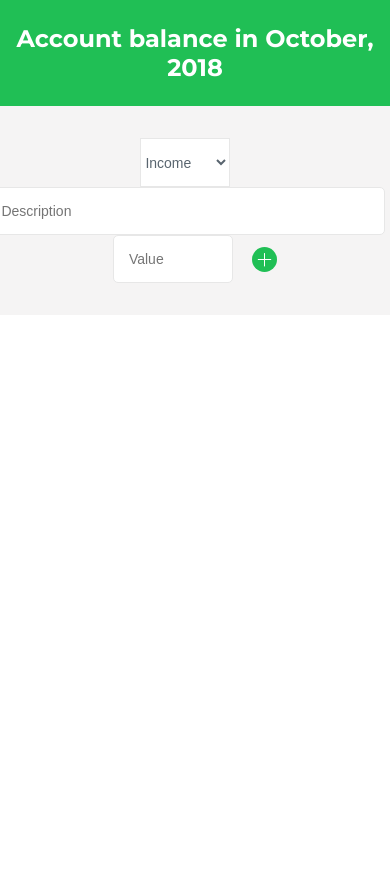
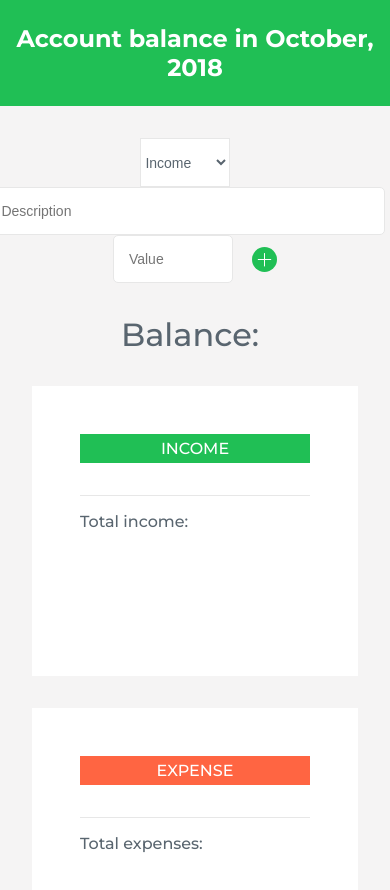
Before and after one commit to Kiet-Nguyen/account-balance-react, a React (Create React App) app: page / in a window 390 px wide. Shown: the top 890 px of the page. Before the commit the page ends 844 px from the top, so only its background shows below. Built offline with nearby package versions, Linux system fonts and the light colour scheme.

Commit message:
input focus color, add income/expense

```diff
--- a/src/components/InputFields/InputFields.js
+++ b/src/components/InputFields/InputFields.js
@@ -1,53 +1,44 @@
-import React, { Component } from 'react';
+import React from 'react';
 
 import classes from './InputFields.module.css';
 import PlusIcon from '../UI/PlusIcon/PlusIcon';
 
-class InputFields extends Component {
-  selectOption = React.createRef();
-  descriptionInput = React.createRef();
-  amountInput = React.createRef();
-  plusIconRef = React.createRef();
-
-  onChangeTypeHandler = () => {
-    const selectOptionClassList = this.selectOption.current.classList;
-    const desInputClassList = this.descriptionInput.current.classList;
-    const amountInputClassList = this.amountInput.current.classList;
-    const plusIconRefClassList = this.plusIconRef.current.classList;
-    selectOptionClassList.toggle(`${classes.type_expense_focus}`);
-    desInputClassList.toggle(`${classes.type_expense_focus}`);
-    amountInputClassList.toggle(`${classes.type_expense_focus}`);
-    plusIconRefClassList.toggle(`${classes.add_circle_expense_color}`);
-  }
-
-  render() {
-    return (
+const InputFields = ({ selectChangeApp, selectTypeApp, descriptionValueApp, amountValueApp, changedDescriptionValueApp, changedAmountValueApp, clickedAddItemApp }) => (
   <section className="bg-light-gray">
     <div className="container">
-          <div className={classes.add_items}>
-            <div className={classes.input_item}>
-              <select onChange={this.onChangeTypeHandler} ref={this.selectOption} className={classes.item_type}>
-                <option value="income">Income</option>
-                <option value="expense">Expense</option>
+      <div className={ classes.add_items }>
+        <div className={ classes.input_item }>
+          <select
+            onChange={ selectChangeApp }
+            className={ [classes.item_type, (selectTypeApp === 'expense') ? classes.type_expense_focus : null].join(' ') }>
+            <option value={ selectTypeApp }>Income</option>
+            <option value={ selectTypeApp }>Expense</option>
           </select>
         </div>
 
-            <div className={classes.input_item}>
-              <input type="text" ref={this.descriptionInput} className={classes.description__input} placeholder="Description" />
+        <div className={ classes.input_item }>
+          <input
+            type="text"
+            className={ [classes.description__input, (selectTypeApp === 'expense') ? classes.type_expense_focus : null].join(' ') }
+            placeholder="Description"
+            value={ descriptionValueApp }
+            onChange={ changedDescriptionValueApp } />
         </div>
 
-            <div className={classes.input_item}>
-              <input type="number" ref={this.amountInput} className={classes.amount__input} placeholder="Value" />
+        <div className={ classes.input_item }>
+          <input
+            type="number"
+            className={ [classes.amount__input, (selectTypeApp === 'expense') ? classes.type_expense_focus : null].join(' ') } placeholder="Value"
+            value={ amountValueApp }
+            onChange={ changedAmountValueApp } />
         </div>
 
-            <button className={[classes.btn, classes.input_item].join(' ')}>
-              <PlusIcon plusIconRef={this.plusIconRef} cssClass={classes.add_circle} />
+        <button className={ [classes.btn, classes.input_item].join(' ') } onClick={ clickedAddItemApp }>
+          <PlusIcon cssClass={ [classes.add_circle, (selectTypeApp === 'expense') ? classes.add_circle_expense_color : null].join(' ') } />
         </button>
       </div>
     </div>
   </section>
 );
-  }
-}
 
 export default InputFields;
--- /dev/null
+++ b/src/components/Items/Item/Item.js
@@ -0,0 +1,22 @@
+import React from 'react';
+
+import DeleteIcon from '../../UI/DeleteIcon/DeleteIcon';
+import classes from './Item.module.css';
+
+const Item = ({ idItems, descriptionItems, amountItems }) => (
+  <div className={classes.item} id={idItems}>
+    <div className={classes.item__date}>Date: 13/6/2018 9:30</div>
+
+    <div className={classes.item__details}>
+      <p className={classes.description}>{ descriptionItems }</p>
+      <div className={classes.value_btn_container}>
+        <p className={classes.value}>{`${amountItems}€`}</p>
+        <button className={[classes.btn, classes.delete_btn].join(' ')}>
+          <DeleteIcon />
+        </button>
+      </div>
+    </div>
+  </div>
+);
+
+export default Item;
--- /dev/null
+++ b/src/components/Items/Item/Item.module.css
@@ -0,0 +1,66 @@
+.btn {
+  border: none;
+  background: none;
+  width: 25px;
+  height: 25px;
+  cursor: pointer;
+}
+
+.btn:focus {
+  outline: none;
+}
+
+.btn:active {
+  transform: translateY(2px);
+}
+
+.delete_btn {
+  display: none;
+  width: 20px;
+  height: 20px;
+}
+
+.item {
+  padding: 20px 0 10px 0;
+}
+
+.item:first-child {
+  border-top: 1px solid #e7e7e7;
+}
+
+.item:nth-child(even) {
+  background-color: var(--light-gray);
+}
+
+.item__date {
+  margin-bottom: 0.5rem;
+}
+
+.item__details {
+  display: flex;
+  justify-content: space-between;
+  align-items: center;
+}
+
+.description {
+  padding: 0.5rem 0;
+}
+
+.income__items .value {
+  color: var(--malachite);
+  transition: all 0.2s;
+}
+
+.value_btn_container {
+  display: flex;
+  align-items: center;
+}
+
+.value_btn_container:hover .value {
+  transform: translateX(-20px);
+  transition: all 0.3s ease-out;
+}
+
+.value_btn_container:hover .delete_btn {
+  display: inline-block;
+}
--- /dev/null
+++ b/src/components/Items/Items.js
@@ -0,0 +1,52 @@
+import React from 'react';
+
+import classes from './Items.module.css';
+import Item from './Item/Item';
+
+const Items = ({ incomeDataApp, expensesDataApp }) => {
+  return (
+    <section className="bg-light-gray">
+      <div className="container js-event-delagation">
+        <div className={ classes.items_info }>
+          <div className={ classes.incomes }>
+            <h4 className={ [classes.heading, classes.heading__income].join(' ') }>Income</h4>
+            <div className={ classes.income__items }>
+              { incomeDataApp.map(income => {
+                return <Item
+                  key={income.id}
+                  idItems={`income-${income.id}`}
+                  descriptionItems={income.description}
+                  amountItems={income.amount} />
+              }) }
+            </div>
+
+            <div className={ classes.incomes__total }>
+              <p>Total income: </p>
+              <p className="text-green total-income"></p>
+            </div>
+          </div>
+
+          <div className={ classes.expenses }>
+            <h4 className={ [classes.heading, classes.heading__expense].join(' ') }>Expense</h4>
+            <div className={ classes.expense__items }>
+              { expensesDataApp.map(expense => {
+                return <Item
+                  key={expense.id}
+                  idItems={`expense-${expense.id}`}
+                  descriptionItems={expense.description}
+                  amountItems={expense.amount} />
+              }) }
+            </div>
+
+            <div className={ classes.expenses__total }>
+              <p>Total expenses: </p>
+              <p className="text-red total-expense"></p>
+            </div>
+          </div>
+        </div>
+      </div>
+    </section>
+  );
+}
+
+export default Items;
--- /dev/null
+++ b/src/components/Items/Items.module.css
@@ -0,0 +1,62 @@
+.items_info {
+  display: flex;
+  justify-content: space-around;
+  flex-wrap: wrap;
+  min-height: 80vh;
+  padding: 2rem;
+}
+
+.incomes {
+  width: 48%;
+  padding: 3rem;
+  background-color: var(--white);
+}
+
+.expenses {
+  width: 48%;
+  padding: 3rem;
+  background-color: var(--white);
+}
+
+.heading {
+  margin-bottom: 2rem;
+  text-transform: uppercase;
+  font-weight: 500;
+  text-align: center;
+}
+
+.heading__income {
+  padding: 5px;
+  background-color: var(--malachite);
+  color: var(--white);
+}
+
+.heading__expense {
+  padding: 5px;
+  background-color: var(--tomato);
+  color: var(--white);
+}
+
+.income__items,
+.expense__items {
+  margin-bottom: 2rem;
+}
+
+.incomes__total,
+.expenses__total {
+  border-top: 1px solid #e7e7e7;
+  display: flex;
+  justify-content: space-between;
+  padding: 1rem 0;
+}
+
+@media only screen and (max-width: 768px) {
+  .incomes,
+  .expenses {
+    flex: 100%;
+  }
+
+  .incomes {
+    margin-bottom: 2rem;
+  }
+}
--- /dev/null
+++ b/src/components/TotalBalance/TotalBalance.js
@@ -0,0 +1,16 @@
+import React from 'react';
+
+import classes from './TotalBalance.module.css';
+
+const TotalBalance = () => (
+  <section className="bg-light-gray">
+    <div className="container">
+      <div className={classes.balance}>
+        <p className="mr-xs">Balance:</p>
+        <p className="balance-value"> </p>
+      </div>
+    </div>
+  </section>
+);
+
+export default TotalBalance;
--- /dev/null
+++ b/src/components/TotalBalance/TotalBalance.module.css
@@ -0,0 +1,7 @@
+.balance {
+  display: flex;
+  justify-content: center;
+  color: inherit;
+  text-align: center;
+  font-size: 2rem;
+}
--- /dev/null
+++ b/src/components/UI/DeleteIcon/DeleteIcon.js
@@ -0,0 +1,14 @@
+import React from 'react';
+
+const DeleteIcon = () => (
+  <svg id="Layer_1" width="100%" height="100%" viewBox="0 0 511.999 511.999" style={{enableBackground: 'new 0 0 511.999 511.999'}}>
+    <circle style={{fill: '#ff6542'}} cx="255.999" cy="255.999" r="255.999" />
+    <g>
+      <rect x="244.002" y="120.008" transform="matrix(0.7071 -0.7071 0.7071 0.7071 -106.0397 256.0022)" style={{fill: '#FFFFFF'}} width="24" height="271.988" />
+
+      <rect x="120.008" y="244.007" transform="matrix(0.7071 -0.7071 0.7071 0.7071 -106.0428 256.0035)" style={{fill: '#FFFFFF'}} width="271.988" height="24" />
+    </g>
+  </svg>
+);
+
+export default DeleteIcon;
--- a/src/containers/App/App.js
+++ b/src/containers/App/App.js
@@ -2,14 +2,84 @@ import React, { Component } from 'react';
 
 import Header from '../../components/Header/Header';
 import InputFields from '../../components/InputFields/InputFields';
+import TotalBalance from '../../components/TotalBalance/TotalBalance';
+import Items from '../../components/Items/Items';
 
 class App extends Component {
+  state = {
+    type: 'income',
+    descriptionValue: '',
+    amountValue: '',
+    data: {
+      allItems: {
+        income: [],
+        expense: []
+      },
+      totals: {
+        income: 0,
+        expense: 0
+      },
+      balance: 0,
+      percentage: -1
+    },
+  }
+
+  changedTypeHandler = () => {
+    if (this.state.type === 'income') {
+      this.setState({ type: 'expense' });
+    } else if (this.state.type === 'expense') {
+      this.setState({ type: 'income' });
+    }
+  }
+
+  changedDescriptionValueHandler = (event) => {
+    this.setState({ descriptionValue: event.target.value })
+  }
+
+  changedAmountValueHandler = (event) => {
+    this.setState({ amountValue: event.target.value })
+  }
+
+  clickAddItemHandler = () => {
+    let newItem, itemID;
+
+    // Create item's ID
+    if (this.state.data.allItems[this.state.type].length > 0) {
+      itemID = this.state.data.allItems[this.state.type][this.state.data.allItems[this.state.type].length - 1].id + 1;
+    } else {
+      itemID = 0;
+    }
+
+    // Add new item into its respective postion
+    if (this.state.type === 'income') {
+      newItem = { id: itemID, description: this.state.descriptionValue, amount: this.state.amountValue };
+    } else if (this.state.type === 'expense') {
+      newItem = { id: itemID, description: this.state.descriptionValue, amount: this.state.amountValue };
+    }
+    this.state.data.allItems[this.state.type].push(newItem);
+
+    // return newItem;
+    this.setState({ descriptionValue: '', amountValue: '' });
+    console.log(this.state.descriptionValue, this.state.data.allItems);
+  }
+
   render() {
     return (
       <React.Fragment>
         <Header />
         <main>
-          <InputFields />
+          <InputFields
+            selectTypeApp={ this.state.type }
+            selectChangeApp={ this.changedTypeHandler }
+            descriptionValueApp={ this.state.descriptionValue }
+            amountValueApp={ this.state.amountValue }
+            changedDescriptionValueApp={ this.changedDescriptionValueHandler }
+            changedAmountValueApp={ this.changedAmountValueHandler }
+            clickedAddItemApp={ this.clickAddItemHandler } />
+          <TotalBalance />
+          <Items
+            incomeDataApp={ this.state.data.allItems.income }
+            expensesDataApp={ this.state.data.allItems.expense } />
         </main>
       </React.Fragment>
     );
```
Also changed, not shown: src/index.css (line endings or trailing spaces). Lines whose indentation alone changed are shown as unchanged.
